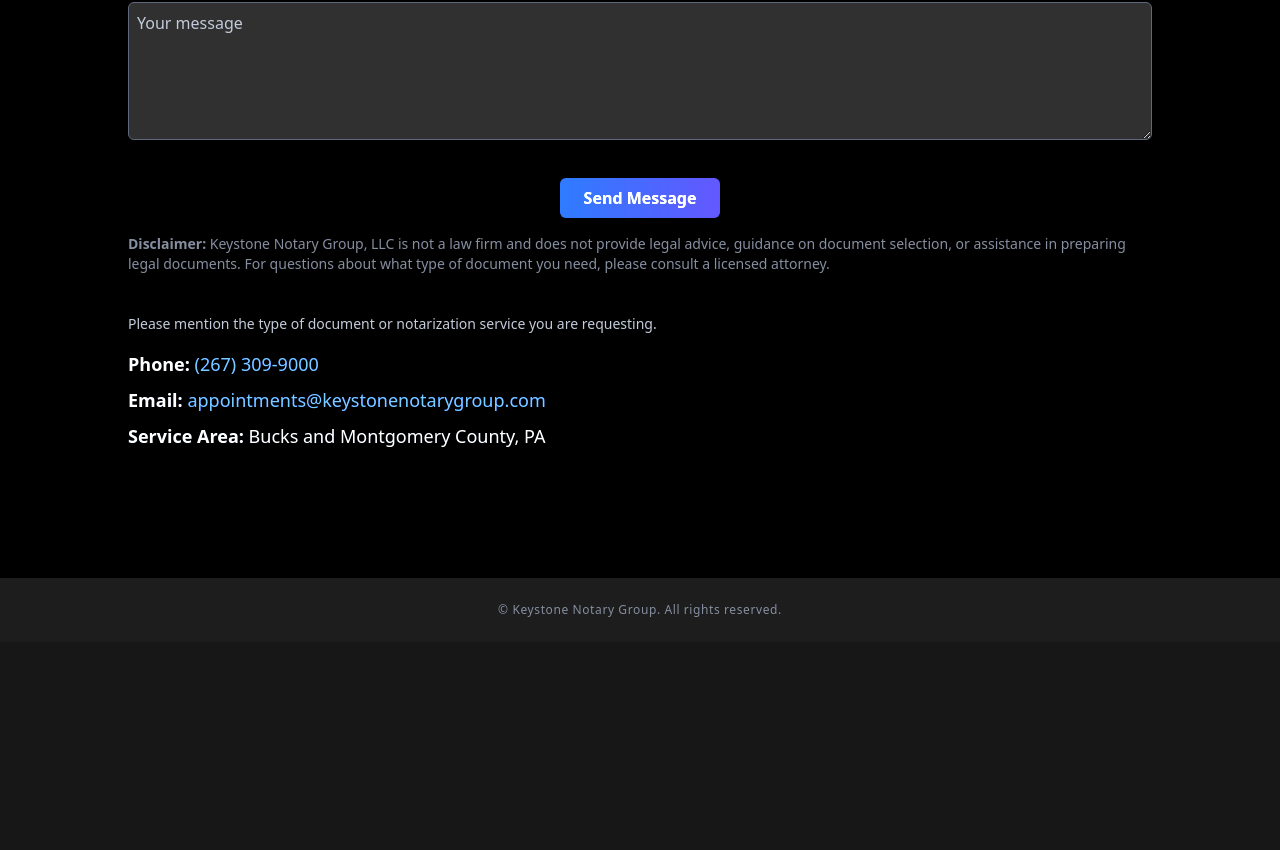
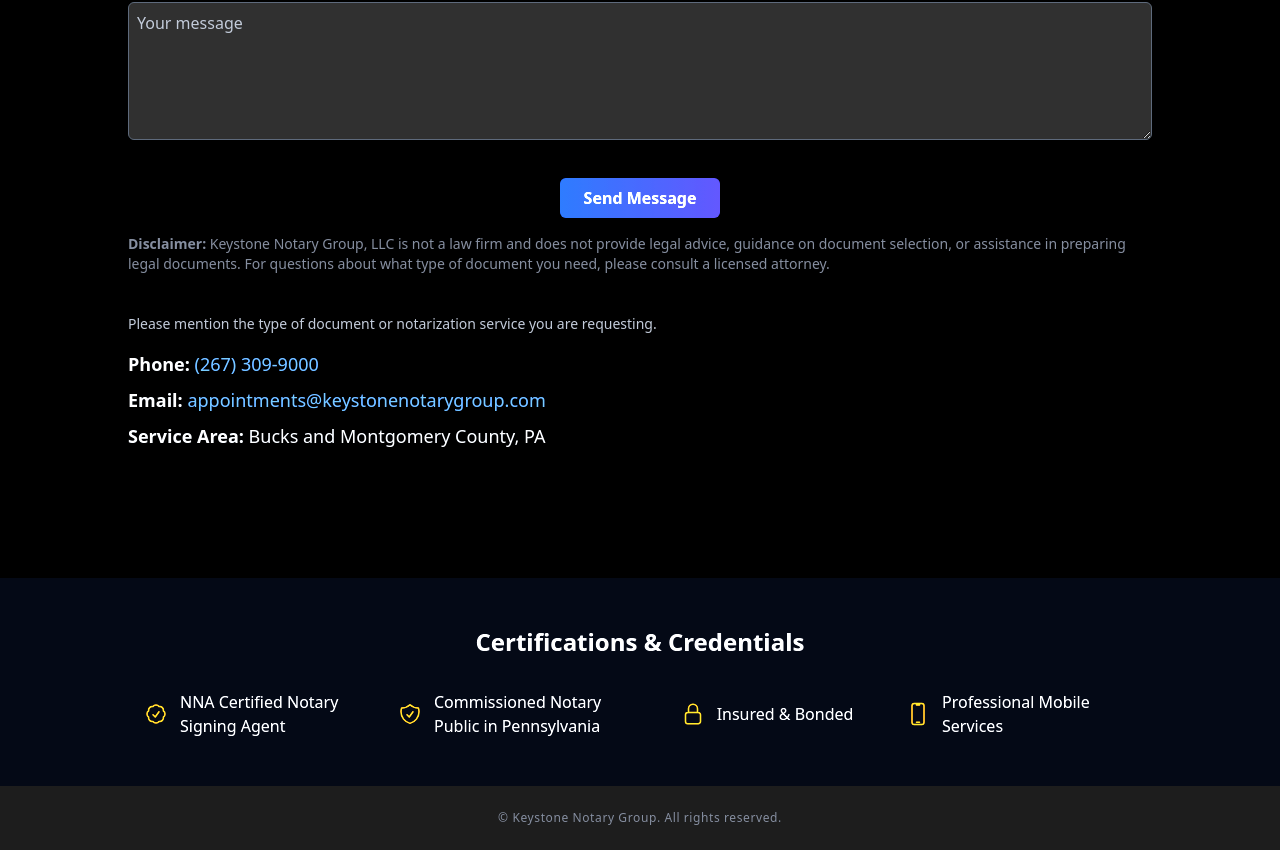
Before and after one commit to BikerViking/keystone-site, a React (Create React App) app: page / in a window 1280 px wide. Shown: the part 4200-5050 px from the top of the page. Before the commit the page ends 4842 px from the top, so only its background shows below. Built offline with nearby package versions, Linux system fonts and the light colour scheme.

Commit message:
Add certifications section above footer

```diff
--- /dev/null
+++ b/src/components/Certifications.jsx
@@ -0,0 +1,90 @@
+import React from "react";
+
+export default function Certifications() {
+  return (
+    <section className="bg-gray-950 text-gray-200 py-12">
+      <div className="mx-auto max-w-screen-lg px-4">
+        <h2 className="mb-8 text-2xl font-semibold text-center">
+          Certifications & Credentials
+        </h2>
+        <ul
+          role="list"
+          className="mx-auto grid max-w-md gap-6 sm:max-w-none sm:grid-cols-2 md:grid-cols-4"
+        >
+          <li className="flex items-center justify-center space-x-3">
+            <svg
+              className="h-6 w-6 flex-shrink-0 text-amber-400"
+              xmlns="http://www.w3.org/2000/svg"
+              fill="none"
+              viewBox="0 0 24 24"
+              strokeWidth="1.5"
+              stroke="currentColor"
+              aria-hidden="true"
+            >
+              <path
+                strokeLinecap="round"
+                strokeLinejoin="round"
+                d="M9 12.75 11.25 15 15 9.75M21 12c0 1.268-.63 2.39-1.593 3.068a3.745 3.745 0 01-1.043 3.296 3.745 3.745 0 01-3.296 1.043A3.745 3.745 0 0112 21c-1.268 0-2.39-.63-3.068-1.593a3.746 3.746 0 01-3.296-1.043 3.745 3.745 0 01-1.043-3.296A3.745 3.745 0 013 12c0-1.268.63-2.39 1.593-3.068a3.745 3.745 0 011.043-3.296 3.746 3.746 0 013.296-1.043A3.746 3.746 0 0112 3c1.268 0 2.39.63 3.068 1.593a3.746 3.746 0 013.296 1.043 3.746 3.746 0 011.043 3.296A3.745 3.745 0 0121 12z"
+              />
+            </svg>
+            <span>NNA Certified Notary Signing Agent</span>
+          </li>
+          <li className="flex items-center justify-center space-x-3">
+            <svg
+              className="h-6 w-6 flex-shrink-0 text-amber-400"
+              xmlns="http://www.w3.org/2000/svg"
+              fill="none"
+              viewBox="0 0 24 24"
+              strokeWidth="1.5"
+              stroke="currentColor"
+              aria-hidden="true"
+            >
+              <path
+                strokeLinecap="round"
+                strokeLinejoin="round"
+                d="M9 12.75 11.25 15 15 9.75m-3-7.036A11.959 11.959 0 013.598 6 11.99 11.99 0 003 9.749c0 5.592 3.824 10.29 9 11.623 5.176-1.332 9-6.03 9-11.622 0-1.31-.21-2.571-.598-3.751h-.152c-3.196 0-6.1-1.248-8.25-3.285z"
+              />
+            </svg>
+            <span>Commissioned Notary Public in Pennsylvania</span>
+          </li>
+          <li className="flex items-center justify-center space-x-3">
+            <svg
+              className="h-6 w-6 flex-shrink-0 text-amber-400"
+              xmlns="http://www.w3.org/2000/svg"
+              fill="none"
+              viewBox="0 0 24 24"
+              strokeWidth="1.5"
+              stroke="currentColor"
+              aria-hidden="true"
+            >
+              <path
+                strokeLinecap="round"
+                strokeLinejoin="round"
+                d="M16.5 10.5V6.75a4.5 4.5 0 10-9 0v3.75m-.75 11.25h10.5a2.25 2.25 0 002.25-2.25v-6.75a2.25 2.25 0 00-2.25-2.25H6.75a2.25 2.25 0 00-2.25 2.25v6.75a2.25 2.25 0 002.25 2.25z"
+              />
+            </svg>
+            <span>Insured &amp; Bonded</span>
+          </li>
+          <li className="flex items-center justify-center space-x-3">
+            <svg
+              className="h-6 w-6 flex-shrink-0 text-amber-400"
+              xmlns="http://www.w3.org/2000/svg"
+              fill="none"
+              viewBox="0 0 24 24"
+              strokeWidth="1.5"
+              stroke="currentColor"
+              aria-hidden="true"
+            >
+              <path
+                strokeLinecap="round"
+                strokeLinejoin="round"
+                d="M10.5 1.5H8.25A2.25 2.25 0 006 3.75v16.5a2.25 2.25 0 002.25 2.25h7.5A2.25 2.25 0 0018 20.25V3.75a2.25 2.25 0 00-2.25-2.25H13.5m-3 0V3h3V1.5m-3 0h3m-3 18.75h3"
+              />
+            </svg>
+            <span>Professional Mobile Services</span>
+          </li>
+        </ul>
+      </div>
+    </section>
+  );
+}
--- a/src/components/LayoutWrapper.jsx
+++ b/src/components/LayoutWrapper.jsx
@@ -2,6 +2,7 @@
 import { Helmet } from "react-helmet";
 import Header from "./Header";
 import Footer from "./Footer";
+import Certifications from "./Certifications";
 
 export default function LayoutWrapper({ children, fullWidth = false }) {
   return (
@@ -49,6 +50,7 @@
       >
         {children}
       </main>
+      <Certifications />
       <Footer />
     </div>
   );
```
